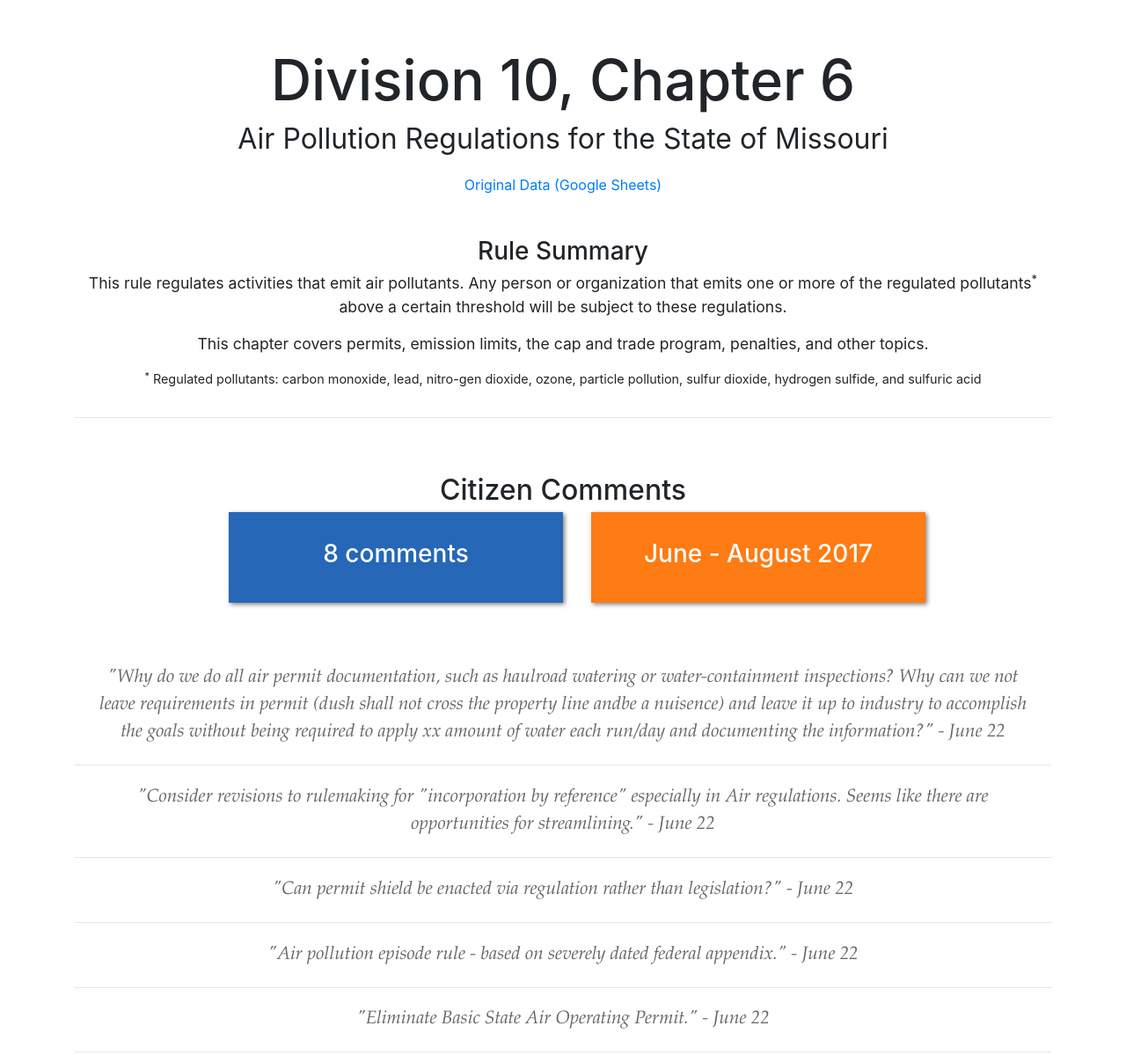
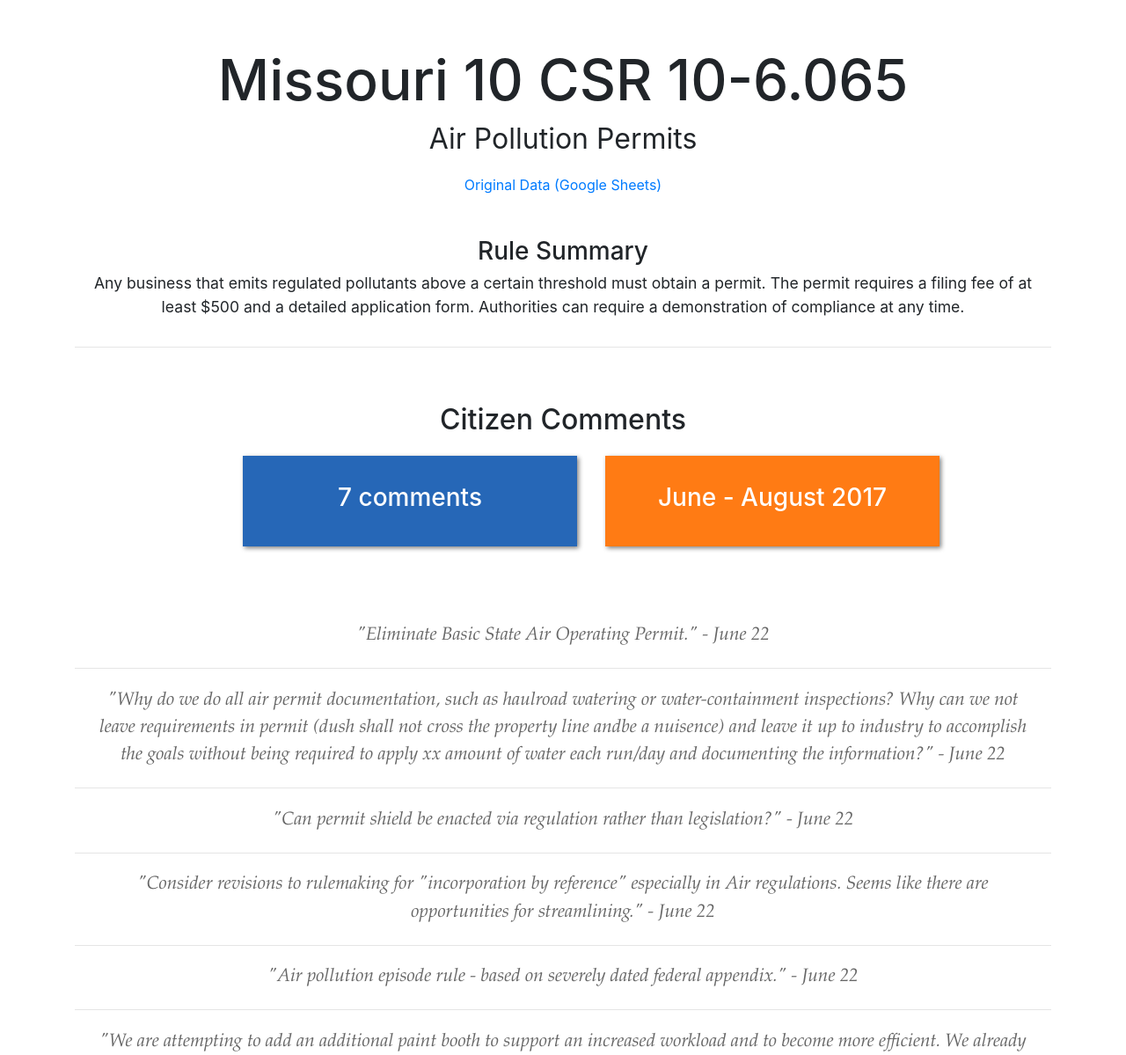
Before and after one commit to kaseyb002/ArgiveSampleDataProject, a website: page public/index.html in a window 1280 px wide. Shown: the top 1199 px of the page at 88% size. Drawn offline with Linux system fonts and the light colour scheme.

Commit message:
updated rule info

```diff
--- a/public/index.html
+++ b/public/index.html
@@ -34,17 +34,15 @@
     <div class="container">
         <div class="row">
             <div class="col-lg-12 text-center">
-                <h1 class="big-header">Division 10, Chapter 6</h1>
-                <p class="big-subtitle">Air Pollution Regulations for the State of Missouri</p>
+                <h1 class="big-header">Missouri 10 CSR 10-6.065</h1>
+                <p class="big-subtitle">Air Pollution Permits</p>
                 <a href="https://docs.google.com/spreadsheets/d/1n6akZ2cFGXj1sfSpLe94rBD47jesx125THSJgLjQ1dU/edit#gid=867544713">Original Data (Google Sheets)</a>
             </div>
         </div>
         <div class="row">
             <div class="col-lg-12 text-center">
                 <h3 class="mt-5">Rule Summary</h3>
-                <p class="rule-summary">This rule regulates activities that emit air pollutants. Any person or organization that emits one or more of the regulated pollutants<sup>*</sup> above a certain threshold will be subject to these regulations.</p>
-                <p class="rule-summary">This chapter covers permits, emission limits, the cap and trade program, penalties, and other topics.</p>
-                <p class="footnote"><sup>*</sup> Regulated pollutants: carbon monoxide, lead, nitro-gen dioxide, ozone, particle pollution, sulfur dioxide, hydrogen sulfide, and sulfuric acid</p>
+                <p class="rule-summary">Any business that emits regulated pollutants above a certain threshold must obtain a permit. The permit requires a filing fee of at least $500 and a detailed application form. Authorities can require a demonstration of compliance at any time.</p>
             </div>
         </div>
         <hr />
@@ -54,7 +52,7 @@
                 <div class="row">
                     <div class="col-lg-2"></div>
                     <div class="col-lg-4 text-center count">
-                        <h3 class="colored-background">8 comments</h3>
+                        <h3 class="colored-background">7 comments</h3>
                     </div>
                     <div class="col-lg-4 text-center timeline">
                         <h3 class="colored-background">June - August 2017</h3>
@@ -65,19 +63,15 @@
         </div>
         <div class="row">
             <div class="col-lg-12 text-center">
+                <p class="quote">"Eliminate Basic State Air Operating Permit." - June 22</p>
+                <hr />
                 <p class="quote">"Why do we do all air permit documentation, such as haulroad watering or water-containment inspections? Why can we not leave requirements in permit (dush shall not cross the property line andbe a nuisence) and leave it up to industry to accomplish the goals without being required to apply xx amount of water each run/day and documenting the information?" - June 22</p>
+                <hr />
+                <p class="quote">"Can permit shield be enacted via regulation rather than legislation?" - June 22</p>
                 <hr />
                 <p class="quote">"Consider revisions to rulemaking for "incorporation by reference" especially in Air regulations. Seems like there are opportunities for streamlining." - June 22</p>
                 <hr />
-                <p class="quote">"Can permit shield be enacted via regulation rather than legislation?" - June 22</p>
-                <hr />
                 <p class="quote">"Air pollution episode rule - based on severely dated federal appendix." - June 22</p>
-                <hr />
-                <p class="quote">"Eliminate Basic State Air Operating Permit." - June 22</p>
-                <hr />
-                <p class="quote">"Improve Chapter 6 - 10.6.045 Open Burning Requirements citizens are required to obtain an open burning permit through the state (with local Fire Dept. having to approve permit as well) to dispose of vegetative waste in the Kansas City Metropolitan area. Permit is cumbersome to the citizens, local fire departments, and DNR; unnecessary as it is not required anywhere else in the State. If a local city/ county/fire district wants to regulate open burning of vegetative waste with permits, so be it." - July 12</p>
-                <hr />
-                <p class="quote">"Missouri state vehicle inspection and emissions program is a huge government bureaucratic overreach to force EVERY vehicle into a shop for a “safety” inspection. I understand the importance of vehicle safety but this has just gone too far over the years and it’s getting worse. I think it’s time we reign it in. Regarding the emission inspection portion, this needs to be revised also. The test applies to all cars with the OBDII system on it. This goes all the way back to 1996. So a car that is currently 21 years old is expected to hold the same emission standards as a brand new car? That’s completely unreasonable! Again, I’m all for clean air and water just like President Trump. But this seems like a huge corrupt overreach." - July 14</p>
                 <hr />
                 <p class="quote">"We are attempting to add an additional paint booth to support an increased workload and to become more efficient. We already have three operational paint booths and have passed every Missouri DNR inspection we have been subject to. We have our eyes on a booth we'd like to add, but Platinum will be forced to pay a state engineer to review and approve the permit. In light of Missouri's new and very appreciated commitment to small business, we would hope that our tax dollars would be sufficient to cover the cost for a state funded agency to approve our permit. In addition, we have been informed that it will take up to three months to gain approval for the new booth. By then, the potential work may have dried up. " - Jeff, Aug 1</p>
                 <hr />
--- a/public/main.css
+++ b/public/main.css
@@ -22,13 +22,13 @@
 .timeline {
 	background-color: #ff7b14;
 	padding: 2em;
-	margin-left: 1em;
+	margin: 1em;
 	box-shadow: 2px 2px 5px grey;
 }
 .count {
 	background-color: #2667b7;
 	padding: 2em;
-	margin-right: 1em;
+	margin: 1em;
 	box-shadow: 2px 2px 5px grey;
 }
 .colored-background {
```
